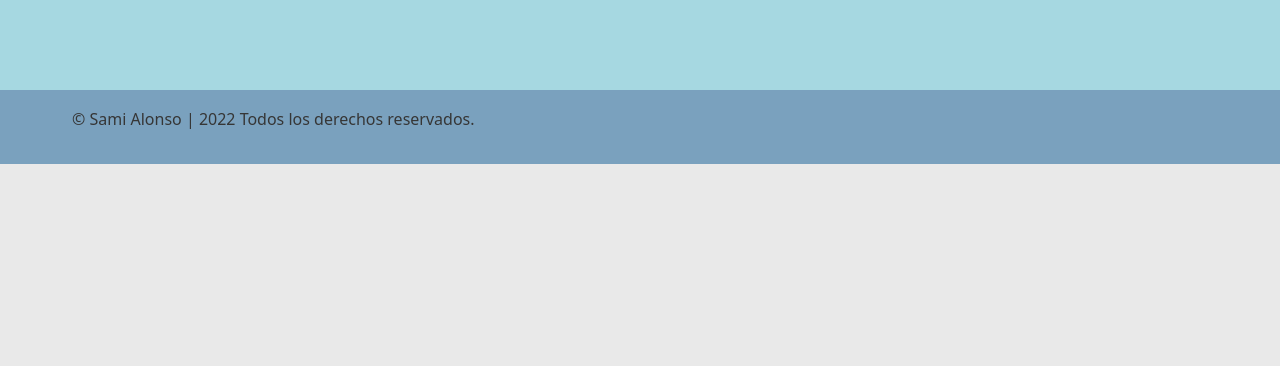
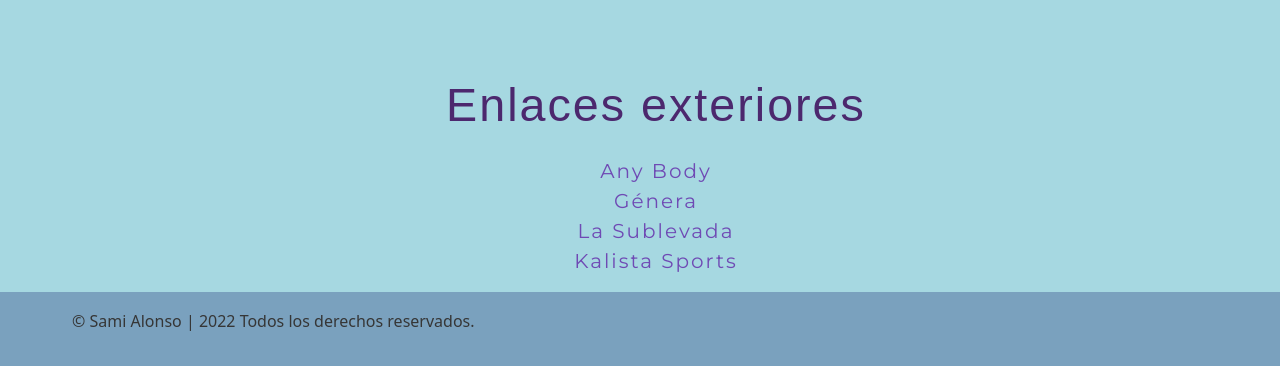
Before and after one commit to MarioPereyra/WebSami, a plain HTML site: page index.html in a window 1280 px wide. Shown: the part 5435-5801 px from the top of the page. Before the commit the page ends 5599 px from the top, so only its background shows below. Drawn offline with nearby package versions, Linux system fonts and the light colour scheme; a web font is replaced by a local one.

Commit message:
Corrección de diseño

```diff
--- a/index.html
+++ b/index.html
@@ -81,12 +81,11 @@
         instrucción y pensamiento donde además escribo artículos sobre activismo
         y moda. <br />Desde el 2014 formo parte de la moda siendo modelo XL y en
         2017 se fundó <strong class="deco"> Plus Dolls Agency</strong>, un
-        espacio de formación profesional para diversas personas que quieren
+        espacio de formación profesional para personas diversas que quieren
         estudiar modelaje. <br />En 2019 creé
         <strong class="deco">Kalista Sports</strong>, una marca de indumentaria
         deportiva en talles inclusivos cuyo objetivo es que puedas ponerte la
-        ropa que te gusta para hacer el deporte que más te guste. <br />En 2021
-        publiqué mi primer libro
+        ropa que te gusta para entrenar. <br />En 2021 publiqué mi primer libro
         <strong class="deco">"Amor en tiempos de rollos"</strong>, dónde reúno
         varios escritos que fui creando a través de los años. <br />En 2022
         comencé a participar del espacio
@@ -358,27 +357,25 @@
       <img class="logo" src="./img/SamiLogo.png" alt="" />
       <section class="ft-main">
         <div class="ft-main-item"></div>
-        <div class="ft-main-item">
-          <!-- <h2 class="ft-title">Links</h2>
+        <div class="ft-main-item"></div>
+      </section>
+      <section class="ft-social">
+        <ul>
+          <li class="tit">Enlaces exteriores</li>
+        </ul>
         <ul>
           <li>
             <a href="https://www.instagram.com/anybodyargentina/">Any Body</a>
           </li>
+          <li><a href="https://www.instagram.com/generacfp/">Génera</a></li>
           <li>
-              <a href="https://www.instagram.com/generacfp/">Génera</a>
-            </li>
-            <li>
-              <a href="https://www.instagram.com/lasublevadaok/"
-                >La Sublevada</a
-              >
+            <a href="https://www.instagram.com/lasublevadaok/">La Sublevada</a>
           </li>
           <li>
             <a href="https://www.kalistasports.com.ar/">Kalista Sports</a>
           </li>
-          </ul> -->
-        </div>
+        </ul>
       </section>
-      <section class="ft-social"></section>
       <section class="ft-legal">
         <ul class="ft-legal-list">
           <li>&copy; Sami Alonso | 2022 Todos los derechos reservados.</li>
--- a/scss/_footer.scss
+++ b/scss/_footer.scss
@@ -104,8 +104,28 @@ li img {
 
 /* Footer social */
 .ft-social {
-  padding: 0 1.875rem 1.25rem;
+  display: flex;
+  flex-direction: column;
+  align-items: center;
+  text-align: center;
 }
+
+.tit {
+  font-family: $font-clicker !important;
+  font-size: 35pt !important;
+}
+
+.ft-social li {
+  font-family: "Montserrat";
+  letter-spacing: 2px;
+  font-size: 15pt;
+  color: #4c286e;
+}
+
+.ft-social a {
+  color: $color2;
+}
+
 .ft-social-list {
   display: -webkit-box;
   display: -ms-flexbox;
@@ -117,7 +137,7 @@ li img {
   padding-top: 1.25rem;
 }
 .ft-social-list li {
-  margin: 0.5rem;
+  text-align: center;
   font-size: 1.25rem;
 }
 /* Footer legal */
```
Also changed, not shown: css/style.css. Lines whose indentation alone changed are shown as unchanged.
